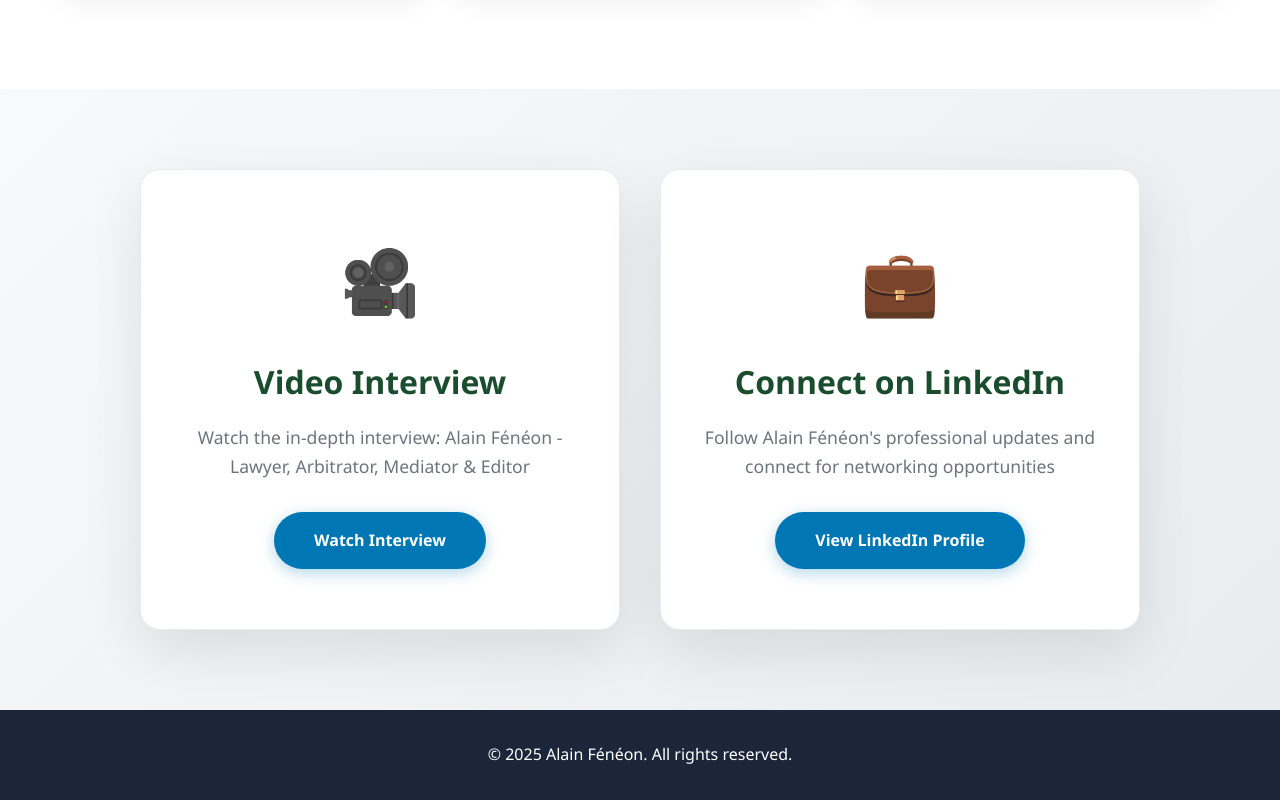
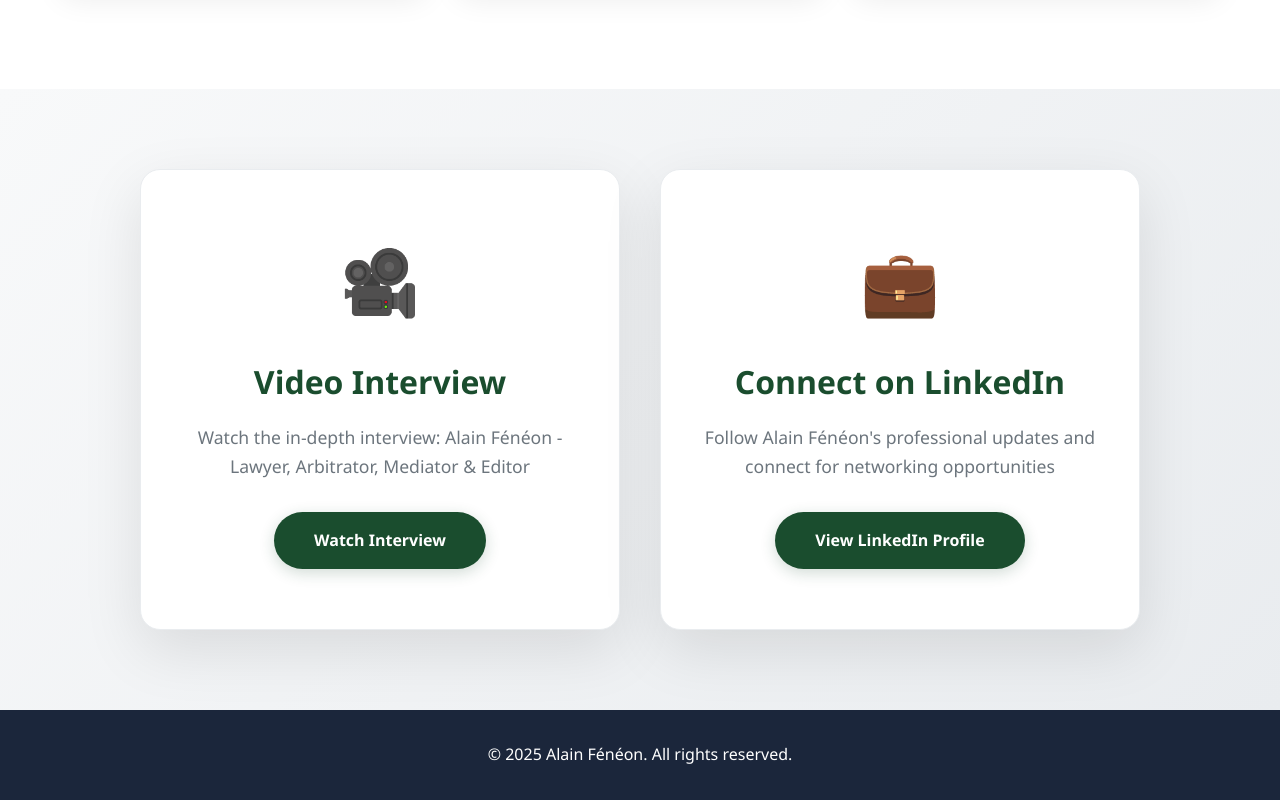
Before and after one commit to cam628/afeneon, a plain HTML site: page index.html in a window 1280 px wide. Shown: the part 1478-2278 px from the top of the page. Drawn offline with Linux system fonts and the light colour scheme.

Commit message:
Modifier couleur des boutons LinkedIn/Vidéo en vert

```diff
--- a/styles.css
+++ b/styles.css
@@ -465,19 +465,19 @@ body {
 .linkedin-btn {
     display: inline-block;
     padding: 16px 40px;
-    background: #0077b5;
+    background: var(--primary-color);
     color: #fff;
     text-decoration: none;
     border-radius: 50px;
     font-weight: 600;
     transition: var(--transition);
-    box-shadow: 0 4px 15px rgba(0, 119, 181, 0.3);
+    box-shadow: 0 4px 15px rgba(26, 77, 46, 0.2);
 }
 
 .linkedin-btn:hover {
-    background: #005885;
+    background: var(--secondary-color);
     transform: translateY(-2px);
-    box-shadow: 0 6px 20px rgba(0, 119, 181, 0.4);
+    box-shadow: 0 6px 20px rgba(26, 77, 46, 0.3);
 }
 
 /* Footer */
```
